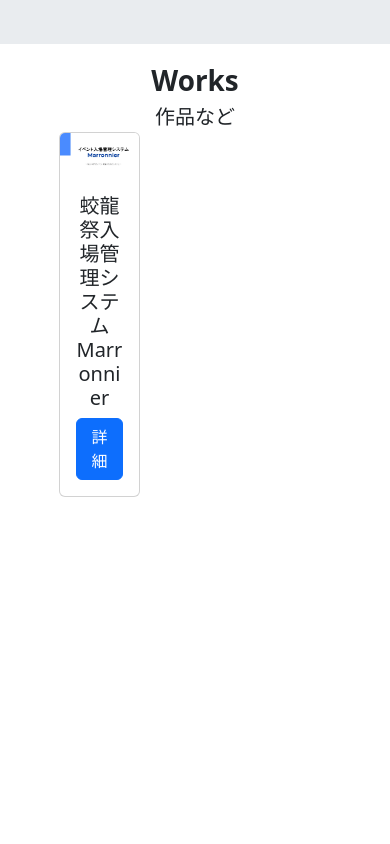
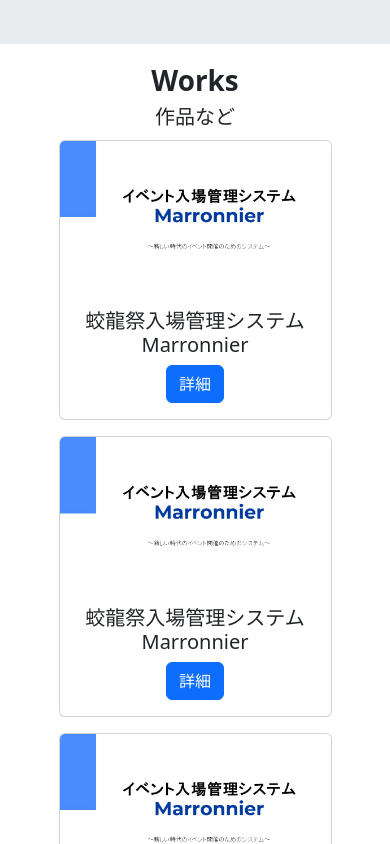
Before and after one commit to WNomunomu/wnomunomu.github.io, a Next.js app: page / in a window 390 px wide. Shown: the part 2480-3324 px from the top of the page. Built offline with nearby package versions, Linux system fonts and the light colour scheme.

Commit message:
Responsive compatible

```diff
--- a/src/components/page/Index/Works.tsx
+++ b/src/components/page/Index/Works.tsx
@@ -29,8 +29,47 @@ const works: Work[] = [
     ],
     title: '蛟龍祭入場管理システムMarronnier',
     text: '県立前橋高校在学中に開発した文化祭入場管理システム。入場管理だけでなく、チケットの生成や会場内の混雑状況を計算し地図に表示することもできる。',
-    tech: ['HTML', 'CSS', 'JS', 'Python', 'Django', 'MySQL', 'GCP']
-  }
+    tech: ['HTML・CSS', 'JS', 'Python・Django', 'MySQL', 'GCP']
+  },
+  {
+    mainImage: '/works/Marronnier/第二次GPA資料/スライド1.jpg',
+    images: [
+      '/works/Marronnier/第二次GPA資料/スライド1.jpg',
+      '/works/Marronnier/第二次GPA資料/スライド8.jpg',
+      '/works/Marronnier/第二次GPA資料/スライド10.jpg',
+      '/works/Marronnier/第二次GPA資料/スライド11.jpg',
+      '/works/Marronnier/第二次GPA資料/スライド16.jpg',
+    ],
+    title: '蛟龍祭入場管理システムMarronnier',
+    text: '県立前橋高校在学中に開発した文化祭入場管理システム。入場管理だけでなく、チケットの生成や会場内の混雑状況を計算し地図に表示することもできる。',
+    tech: ['HTML・CSS', 'JS', 'Python・Django', 'MySQL', 'GCP']
+  },
+  {
+    mainImage: '/works/Marronnier/第二次GPA資料/スライド1.jpg',
+    images: [
+      '/works/Marronnier/第二次GPA資料/スライド1.jpg',
+      '/works/Marronnier/第二次GPA資料/スライド8.jpg',
+      '/works/Marronnier/第二次GPA資料/スライド10.jpg',
+      '/works/Marronnier/第二次GPA資料/スライド11.jpg',
+      '/works/Marronnier/第二次GPA資料/スライド16.jpg',
+    ],
+    title: '蛟龍祭入場管理システムMarronnier',
+    text: '県立前橋高校在学中に開発した文化祭入場管理システム。入場管理だけでなく、チケットの生成や会場内の混雑状況を計算し地図に表示することもできる。',
+    tech: ['HTML・CSS', 'JS', 'Python・Django', 'MySQL', 'GCP']
+  },
+  {
+    mainImage: '/works/Marronnier/第二次GPA資料/スライド1.jpg',
+    images: [
+      '/works/Marronnier/第二次GPA資料/スライド1.jpg',
+      '/works/Marronnier/第二次GPA資料/スライド8.jpg',
+      '/works/Marronnier/第二次GPA資料/スライド10.jpg',
+      '/works/Marronnier/第二次GPA資料/スライド11.jpg',
+      '/works/Marronnier/第二次GPA資料/スライド16.jpg',
+    ],
+    title: '蛟龍祭入場管理システムMarronnier',
+    text: '県立前橋高校在学中に開発した文化祭入場管理システム。入場管理だけでなく、チケットの生成や会場内の混雑状況を計算し地図に表示することもできる。',
+    tech: ['HTML・CSS', 'JS', 'Python・Django', 'MySQL', 'GCP']
+  },
 ];
 
 const WorksCard = (props: Props) => {
@@ -41,14 +80,15 @@ const WorksCard = (props: Props) => {
 
   return (
     <>
-      <div className="card" style={{width: '30%'}}>
+      <div className="col-md-4 my-2">
+        <div className="card">
           <img src={mainImage} className="card-img-top" alt="..." />
           <div className="card-body">
             <h5 className="card-title">{title}</h5>
             <button onClick={() => setModalOpen(true)} className="btn btn-primary">詳細</button>
           </div>
         </div>
-      { isModalOpen &&
+        {isModalOpen &&
           <WorksModal
             images={images}
             title={title}
@@ -57,6 +97,7 @@ const WorksCard = (props: Props) => {
             setModalOpen={setModalOpen}
           />
         }
+      </div>
     </>
   );
 };
@@ -64,10 +105,12 @@ const WorksCard = (props: Props) => {
 export const Works = () => {
   return (
     <div className="text-center bg-body vh-100">
-      <div className="mx-auto" style={{width: '70%'}}>
+      <div className="mx-auto" style={{ width: '70%' }}>
         <div className="fs-1 fw-bold mt-3">Works</div>
         <div className="fs-5">作品など</div>
+        <div className="row">
           {works.map((work, index) => <WorksCard key={index} work={work} />)}
+        </div>
       </div>
     </div>
   );
--- a/src/components/page/Index/WorksModal.tsx
+++ b/src/components/page/Index/WorksModal.tsx
@@ -23,7 +23,7 @@ export const WorksModal: FC<Props> = (props) => {
       <ModalBody>
         <WorksCarousel images={images} />
         <div className="mt-3">{text}</div>
-        <div>使用言語など</div>
+        <div className="mt-3">使用言語など</div>
         <ul>
           {tech.map((tech, index) => <li key={index}>{tech}</li>)}
         </ul>
```
Lines whose indentation alone changed are shown as unchanged.
